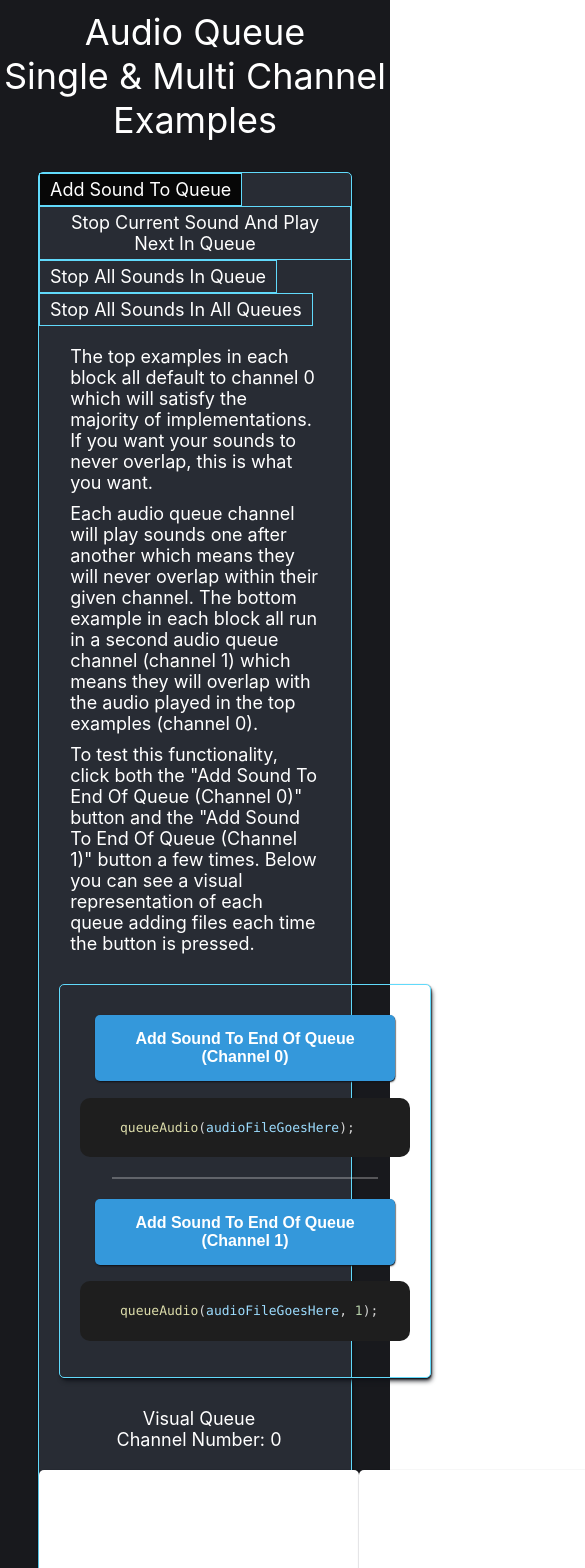
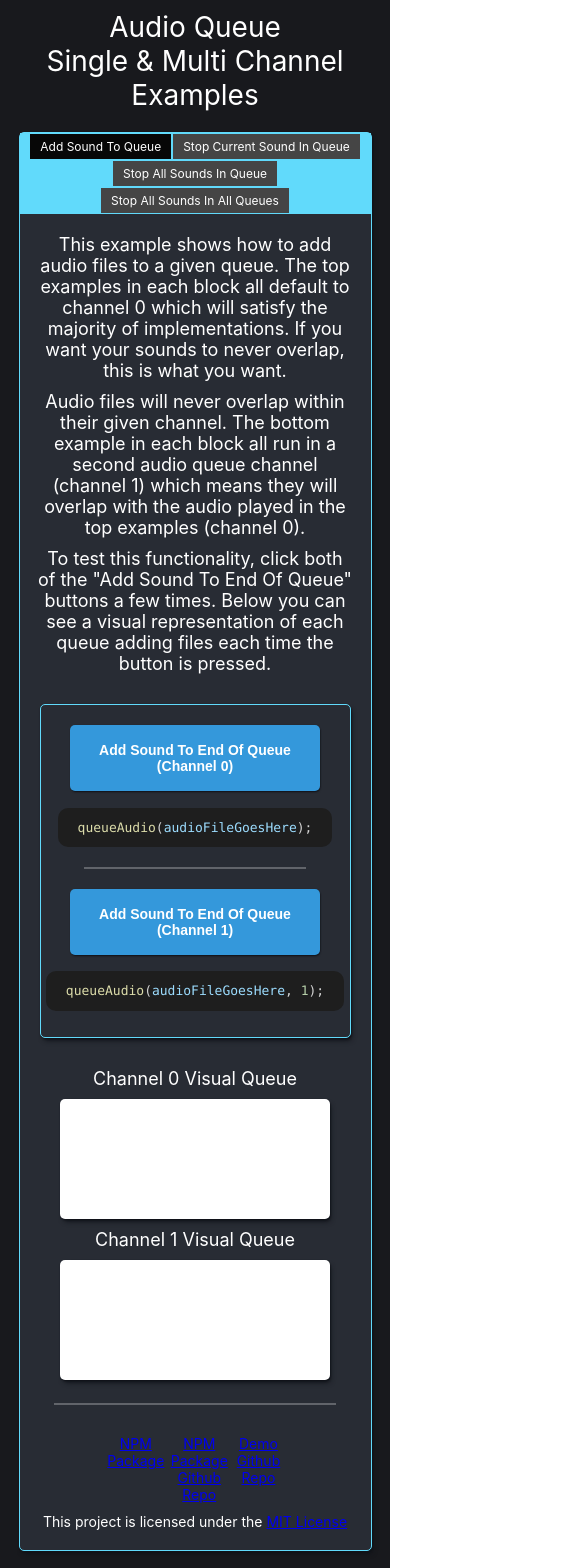
Before and after one commit to tonycarpenter21/audio-queue-demo, a React (Create React App) app: page / in a window 390 px wide. Shown: the top 1568 px of the page, 585 px wide, since content can reach past the window. Built offline with nearby package versions, Linux system fonts and the light colour scheme.

Commit message:
implement mobile responsive design

```diff
--- a/src/App.css
+++ b/src/App.css
@@ -23,6 +23,7 @@
 
 .visual-queue-container {
   display: flex;
+  flex-wrap: wrap;
   justify-content: space-evenly;
 }
 
@@ -30,3 +31,9 @@ p {
   font-size: 18px;
   margin: 0;
 }
+
+@media (1px <= width <= 800px) {
+  .example-container {
+    width: 90%;
+  }
+}
--- a/src/AudioQueueVisualizer/AudioQueueVisualizer.css
+++ b/src/AudioQueueVisualizer/AudioQueueVisualizer.css
@@ -6,7 +6,7 @@
     0.8px 1.6px 2px -0.8px hsl(220deg 21% 8%),
     2.1px 4.1px 5.2px -1.7px hsl(220deg 21% 8%);
   height: 200px;
-  margin: 20px auto;
+  margin: 10px;
   max-width: 500px;
   min-width: 300px;
   overflow-y: scroll;
@@ -37,3 +37,15 @@
   position: relative;
   z-index: 2;
 }
+
+@media (1px <= width <= 900px) {
+  .audio-file-text {
+    font-size: 12px;
+  }
+
+  .audio-queue-container {
+    height: 100px;
+    max-width: 400px;
+    min-width: 250px;
+  }
+}
--- a/src/AudioQueueVisualizer/AudioQueueVisualizer.tsx
+++ b/src/AudioQueueVisualizer/AudioQueueVisualizer.tsx
@@ -66,8 +66,7 @@ const AudioQueueVisualizer = forwardRef(function AudioQueueVisualizer({ channelN
 
   return (
     <div>
-      <p>Visual Queue</p>
-      <p>Channel Number: {channelNumber}</p>
+      <p>Channel {channelNumber} Visual Queue</p>
       <div className="audio-queue-container">
         {queue.map((file, fileIndex) => (
           <div className="audio-file" key={fileIndex}>
--- a/src/Description/Description.css
+++ b/src/Description/Description.css
@@ -1,12 +1,16 @@
-.description {
-  display: flex;
+.description-text {
   margin-bottom: 10px;
-  text-align: left;
 }
 
 .description-container {
   display: flex;
   flex-direction: column;
   margin-bottom: 20px;
-  width: 80%;
+  width: 70%;
 }
+
+@media (1px <= width <= 800px) {
+  .description-container {
+    width: 90%;
+  }
+}
--- a/src/Description/Description.tsx
+++ b/src/Description/Description.tsx
@@ -4,7 +4,7 @@ function Description(props: { description: string[] }): JSX.Element {
   return (
     <div className="description-container">
       {props.description.map((description) => (
-        <p className="description" key={description}>
+        <p className="description-text" key={description}>
           {description}
         </p>
       ))}
--- a/src/ExampleTab/ExampleTab.tsx
+++ b/src/ExampleTab/ExampleTab.tsx
@@ -17,9 +17,9 @@ function ExampleTab(props: {
   const tabContent = {
     [ExampleTabs.ADD_SOUND]: {
       description: [
-        'The top examples in each block all default to channel 0 which will satisfy the majority of implementations. If you want your sounds to never overlap, this is what you want. ',
-        'Each audio queue channel will play sounds one after another which means they will never overlap within their given channel. The bottom example in each block all run in a second audio queue channel (channel 1) which means they will overlap with the audio played in the top examples (channel 0).',
-        'To test this functionality, click both the "Add Sound To End Of Queue (Channel 0)" button and the "Add Sound To End Of Queue (Channel 1)" button a few times. Below you can see a visual representation of each queue adding files each time the button is pressed.'
+        'This example shows how to add audio files to a given queue. The top examples in each block all default to channel 0 which will satisfy the majority of implementations. If you want your sounds to never overlap, this is what you want.',
+        'Audio files will never overlap within their given channel. The bottom example in each block all run in a second audio queue channel (channel 1) which means they will overlap with the audio played in the top examples (channel 0).',
+        'To test this functionality, click both of the "Add Sound To End Of Queue" buttons a few times. Below you can see a visual representation of each queue adding files each time the button is pressed.'
       ],
       examples: [{ example: addSoundToQueueExample, key: 'addSound' }]
     },
--- a/src/ExampleTabMenu/ExampleTabMenu.css
+++ b/src/ExampleTabMenu/ExampleTabMenu.css
@@ -1,10 +1,14 @@
 .example-tabs-container {
+  background-color: #61dafb;
   display: flex;
   flex-wrap: wrap;
+  justify-content: center;
   margin-bottom: 20px;
+  width: 100%;
 }
 
 .example-tab {
+  background-color: #454545;
   border: 1px solid #61dafb;
   cursor: pointer;
   padding: 5px 10px;
@@ -12,11 +16,17 @@
 }
 
 .example-tab:hover {
-  background-color: #61dafb;
-  color: #282c34;
+  background-color: #102227;
+  color: white;
 }
 
 .example-tab.active {
   background-color: #070707;
   color: white;
 }
+
+@media (1px <= width <= 1000px) {
+  .example-tab {
+    font-size: 12px;
+  }
+}
--- a/src/ExampleTabMenu/ExampleTabMenu.tsx
+++ b/src/ExampleTabMenu/ExampleTabMenu.tsx
@@ -2,7 +2,7 @@ import './ExampleTabMenu.css';
 
 export enum ExampleTabs {
   ADD_SOUND = 'Add Sound To Queue',
-  STOP_CURRENT_SOUND = 'Stop Current Sound And Play Next In Queue',
+  STOP_CURRENT_SOUND = 'Stop Current Sound In Queue',
   STOP_ALL_SOUNDS_IN_QUEUE = 'Stop All Sounds In Queue',
   STOP_ALL_SOUNDS_IN_ALL_QUEUES = 'Stop All Sounds In All Queues'
 }
--- a/src/Header/Header.css
+++ b/src/Header/Header.css
@@ -6,3 +6,10 @@
   margin: 10px 0;
   width: 100%;
 }
+
+@media (1px <= width <= 800px) {
+  .header-container {
+    font-size: 28px;
+    margin: 10px 0 0;
+  }
+}
--- a/src/MultiChannelExampleBlock/MultiChannelExampleBlock.css
+++ b/src/MultiChannelExampleBlock/MultiChannelExampleBlock.css
@@ -7,11 +7,11 @@
     0.8px 1.6px 2px -0.8px hsl(220deg 21% 8%);
   color: #fff;
   cursor: pointer;
-  font-size: 16px;
+  font-size: 14px;
   font-weight: 600;
   height: 66px;
   margin: 0 0 10px;
-  max-width: 300px;
+  max-width: 250px;
   padding: 10px 20px;
 }
 
@@ -19,6 +19,7 @@
   background-color: #ccc;
   color: #666;
   cursor: not-allowed;
+  white-space: pre-wrap;
 }
 
 .example-block {
@@ -33,7 +34,8 @@
   flex-direction: column;
   justify-content: center;
   margin: 0 20px 20px;
-  padding: 30px 20px;
+  min-width: 275px;
+  padding: 20px 10px;
 }
 
 .example-block-section {
@@ -41,3 +43,10 @@
   display: flex;
   flex-direction: column;
 }
+
+@media (1px <= width <= 800px) {
+  .example-block {
+    margin: 0 20px 20px;
+    min-width: 275px;
+  }
+}
--- a/src/MultiChannelExampleBlock/MultiChannelExampleBlock.tsx
+++ b/src/MultiChannelExampleBlock/MultiChannelExampleBlock.tsx
@@ -37,8 +37,7 @@ function MultiChannelExampleBlock({ example, isChannelQueueEmpty }: MultiChannel
             <SyntaxHighlighter
               customStyle={{
                 borderRadius: '10px',
-                padding: '20px 40px',
-                width: '250px'
+                padding: '10px 20px'
               }}
               language="typescript"
               style={vscDarkPlus}
--- a/src/MultiChannelExampleBlock/exampleData.ts
+++ b/src/MultiChannelExampleBlock/exampleData.ts
@@ -28,13 +28,13 @@ export const createExamples = (
   const addSoundToQueueExample: Example[] = [
     {
       buttonFunction: handleAudioAndVisualizer(queueAudio, 0, getRandomAudioFile(audioFilesChannelZero)),
-      buttonText: 'Add Sound To End Of Queue (Channel 0)',
+      buttonText: 'Add Sound To End Of Queue \n(Channel 0)',
       codeExample: 'queueAudio(audioFileGoesHere);',
       isDisabledWhenQueueIsEmpty: false
     },
     {
       buttonFunction: handleAudioAndVisualizer(queueAudio, 1, getRandomAudioFile(audioFilesChannelOne)),
-      buttonText: 'Add Sound To End Of Queue (Channel 1)',
+      buttonText: 'Add Sound To End Of Queue \n(Channel 1)',
       codeExample: 'queueAudio(audioFileGoesHere, 1);',
       isDisabledWhenQueueIsEmpty: false
     }
@@ -43,13 +43,13 @@ export const createExamples = (
   const stopCurrentSoundAndPlayNextExample: Example[] = [
     {
       buttonFunction: handleAudioAndVisualizer(stopCurrentAudioInChannel, 0),
-      buttonText: 'Stop Current Sound And Play Next Sound (Channel 0)',
+      buttonText: 'Stop Current Sound \n(Channel 0)',
       codeExample: 'stopCurrentAudioInChannel();',
       isDisabledWhenQueueIsEmpty: true
     },
     {
       buttonFunction: handleAudioAndVisualizer(stopCurrentAudioInChannel, 1),
-      buttonText: 'Stop Current Sound And Play Next Sound (Channel 1)',
+      buttonText: 'Stop Current Sound \n(Channel 1)',
       codeExample: 'stopCurrentAudioInChannel(1);',
       isDisabledWhenQueueIsEmpty: true
     }
@@ -58,13 +58,13 @@ export const createExamples = (
   const stopSoundAndEmptyQueueExample: Example[] = [
     {
       buttonFunction: handleAudioAndVisualizer(stopAllAudioInChannel, 0),
-      buttonText: 'Stop Sound And Empty Queue (Channel 0)',
+      buttonText: 'Stop Sound And Empty Queue \n(Channel 0)',
       codeExample: 'stopAllAudioInChannel();',
       isDisabledWhenQueueIsEmpty: true
     },
     {
       buttonFunction: handleAudioAndVisualizer(stopAllAudioInChannel, 1),
-      buttonText: 'Stop Sound And Empty Queue (Channel 1)',
+      buttonText: 'Stop Sound And Empty Queue \n(Channel 1)',
       codeExample: 'stopAllAudioInChannel(1);',
       isDisabledWhenQueueIsEmpty: true
     }
```
